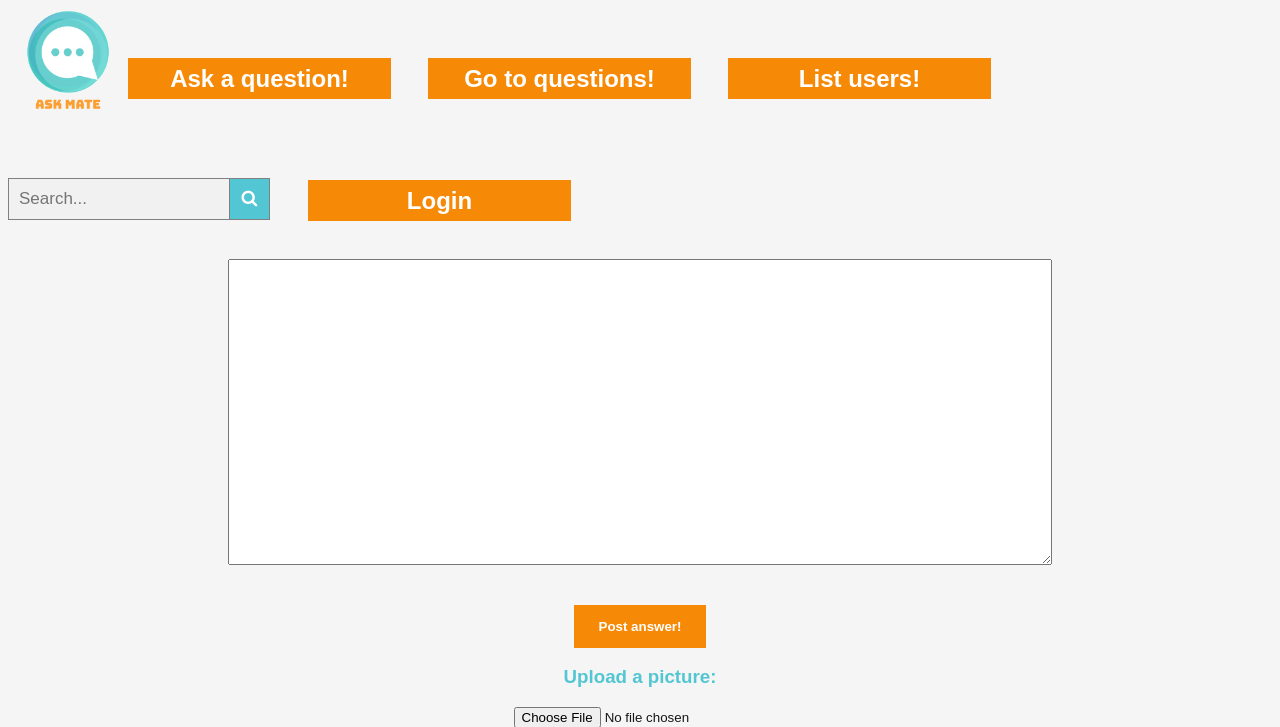
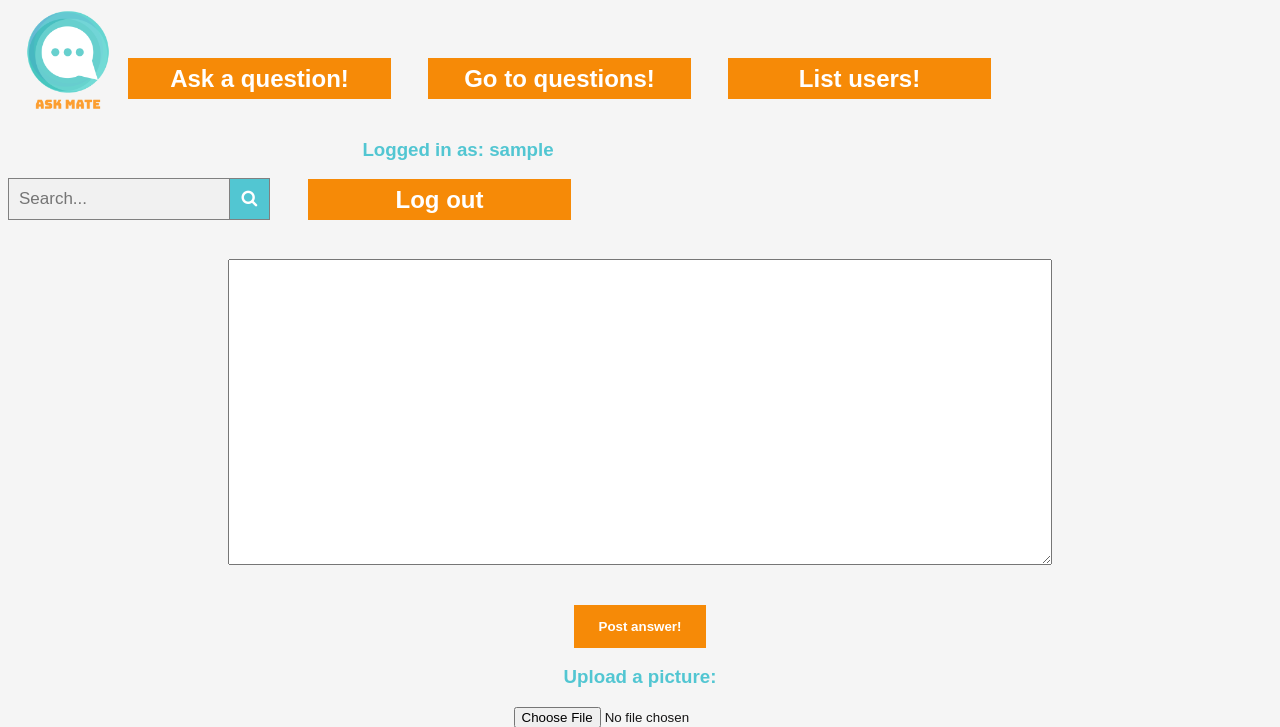
Before and after one commit to CodecoolGlobal/ask-mate-3-python-Gezow, a Flask app: page /question/1/new_answer in a window 1280 px wide. Shown: the top 727 px of the page. Run offline with Flask 2, Linux system fonts and the light colour scheme; the visitor is signed in with stand-in values (Sample User, id 1); some libraries are stand-ins or nearby versions.

Commit message:
3.4 under implementation alongside with refactor

```diff
--- a/server.py
+++ b/server.py
@@ -14,17 +14,22 @@ app.secret_key = b'secretkey'
 
 @app.route("/")
 def main():
+    logged_in = True if "username" in session else False
+    username = session["username"] if logged_in else None
     return render_template("searched_list.html",
                            questions=data_manager_question.get_ordered_questions("submission_time", 'DESC')[:5],
                            if_reversed='asc',
                            question_headers=[" ".join(header.capitalize() for header in header.split("_"))
                                              for header in data_manager_universal.QUESTION_HEADER],
-                           logged_in=True if "username" in session else False
+                           logged_in=logged_in,
+                           username=username
                            )
 
 
 @app.route("/list")
 def display_list():
+    logged_in = True if "username" in session else False
+    username = session["username"] if logged_in else None
     if request.args.get("order_by") and request.args.get("order_direction") == "desc":
         sorted_questions = data_manager_question.get_ordered_questions(request.args.get("order_by"), 'DESC')
         order = "asc"
@@ -38,66 +43,94 @@ def display_list():
                            questions=sorted_questions,
                            if_reversed=order,
                            question_headers=[" ".join(header.capitalize() for header in header.split("_"))
-                                             for header in data_manager_universal.QUESTION_HEADER]
+                                             for header in data_manager_universal.QUESTION_HEADER],
+                           logged_in=logged_in,
+                           username=username
                            )
 
 
 @app.route("/question/<question_id>")
 def display_question(question_id):
-    if request.args.get("voted") != "True":
-        data_manager_question.update_view_number(question_id)
-    target_question = data_manager_universal.find_target(question_id, 'id', 'question')[0]
-    target_answers = reversed(data_manager_answer.find_answers_to_question(question_id))
-    relevant_tags = data_manager_tag.find_relevant_tags(question_id)
-    return render_template("question.html",
-                           question=target_question,
-                           answers=target_answers,
-                           answer_headers=data_manager_universal.ANSWER_HEADER,
-                           question_id=question_id,
-                           IMAGE_DIR_PATH=data_manager_universal.QUESTION_IMG_DIR_PATH,
-                           question_comments=data_manager_universal.look_for_comments('comment', 'question_id',
-                                                                                      question_id),
-                           data_manager=data_manager_universal,
-                           tags=relevant_tags
-                           )
+    logged_in = True if "username" in session else False
+    username = session["username"] if logged_in else None
+    try:
+        if request.args.get("voted") != "True":
+            data_manager_question.update_view_number(question_id)
+        target_question = data_manager_universal.find_target(question_id, 'id', 'question')[0]
+        target_answers = reversed(data_manager_answer.find_answers_to_question(question_id))
+        relevant_tags = data_manager_tag.find_relevant_tags(question_id)
+        return render_template("question.html",
+                               question=target_question,
+                               answers=target_answers,
+                               answer_headers=data_manager_universal.ANSWER_HEADER,
+                               question_id=question_id,
+                               IMAGE_DIR_PATH=data_manager_universal.QUESTION_IMG_DIR_PATH,
+                               question_comments=data_manager_universal.look_for_comments('comment', 'question_id',
+                                                                                          question_id),
+                               data_manager=data_manager_universal,
+                               tags=relevant_tags,
+                               logged_in=logged_in,
+                               username=username
+                               )
+    except psycopg2.Error and KeyError and IndexError as error:
+        error_code = util.find_error_code(error, pgcode=psycopg2.Error.pgcode)
+        return render_template("error.html",
+                               error_code=error_code,
+                               logged_in=logged_in,
+                               username=username)
 
 
 @app.route("/add-question", methods=["GET", "POST"])
 def add_question():
-    if request.method == "POST":
-        submission_time = str(datetime.now()).split(".")[0]
-        title = request.form['title']
-        message = request.form['message'].replace("'", "`")
-        active_user_id = escape(session['user_id'])
-        data_manager_question.add_new_question(submission_time=submission_time,
-                                               view_number=0,
-                                               vote_number=0,
-                                               title=title,
-                                               message=message,
-                                               active_user_id=active_user_id
-                                               )
-        new_question = data_manager_question.find_question_id(submission_time, title)
-        util.handle_images({"request_files": request.files,
-                            "new_id": str(new_question["id"]),
-                            "directory": data_manager_universal.QUESTION_IMG_DIR_PATH,
-                            "else_filename": ""}, 'question')
-        return redirect("/question/" + str(new_question["id"]) + "?voted=True")
-    return render_template("add-question.html")
+    logged_in = True if "username" in session else False
+    if logged_in:
+        username = session["username"] if logged_in else None
+        if request.method == "POST":
+            submission_time = str(datetime.now()).split(".")[0]
+            title = request.form['title']
+            message = request.form['message'].replace("'", "`")
+            active_user_id = escape(session['user_id'])
+            data_manager_question.add_new_question(submission_time=submission_time,
+                                                   view_number=0,
+                                                   vote_number=0,
+                                                   title=title,
+                                                   message=message,
+                                                   active_user_id=active_user_id
+                                                   )
+            new_question = data_manager_question.find_question_id(submission_time, title)
+            util.handle_images({"request_files": request.files,
+                                "new_id": str(new_question["id"]),
+                                "directory": data_manager_universal.QUESTION_IMG_DIR_PATH,
+                                "else_filename": ""}, 'question')
+            return redirect("/question/" + str(new_question["id"]) + "?voted=True")
+        return render_template("add-question.html",
+                               logged_in=logged_in,
+                               username=username
+                               )
+    return redirect("login")
 
 
 @app.route("/question/<question_id>/edit_question", methods=["GET", "POST"])
 def edit_question(question_id):
-    target_question = data_manager_universal.find_target(question_id, 'id', 'question')[0]
-    if request.method == "POST":
-        util.handle_images({"request_files": request.files,
-                            "new_id": question_id,
-                            "directory": data_manager_universal.QUESTION_IMG_DIR_PATH,
-                            "else_filename": target_question['image']}, 'question')
-        title = request.form['title']
-        message = request.form['message'].replace("'", "`")
-        data_manager_question.edit_question(question_id, title, message)
-        return redirect("/question/" + str(target_question['id']) + "?voted=True")
-    return render_template("edit_question.html", question=target_question)
+    logged_in = True if "username" in session else False
+    if logged_in:
+        username = session["username"] if logged_in else None
+        target_question = data_manager_universal.find_target(question_id, 'id', 'question')[0]
+        if request.method == "POST":
+            util.handle_images({"request_files": request.files,
+                                "new_id": question_id,
+                                "directory": data_manager_universal.QUESTION_IMG_DIR_PATH,
+                                "else_filename": target_question['image']}, 'question')
+            title = request.form['title']
+            message = request.form['message'].replace("'", "`")
+            data_manager_question.edit_question(question_id, title, message)
+            return redirect("/question/" + str(target_question['id']) + "?voted=True")
+        return render_template("edit_question.html",
+                               question=target_question,
+                               logged_in=logged_in,
+                               username=username
+                               )
+    return redirect("login")
 
 
 @app.route("/question/<question_id>/vote_up")
@@ -128,23 +161,31 @@ def vote_down_answer(answer_id):
 
 @app.route("/question/<question_id>/new_answer", methods=["GET", "POST"])
 def add_answer(question_id):
-    if request.method == "POST":
-        submission_time = str(datetime.now()).split(".")[0]
-        message = request.form['message'].replace("'", "`")
-        active_user_id = escape(session['user_id'])
-        data_manager_answer.add_new_answer(submission_time=submission_time,
-                                           vote_number=0,
-                                           question_id=question_id,
-                                           message=message,
-                                           active_user_id=active_user_id,
-                                           )
-        new_answer = data_manager_answer.find_answer_id(submission_time, message)
-        util.handle_images({"request_files": request.files,
-                            "new_id": str(new_answer["id"]),
-                            "directory": data_manager_universal.ANSWER_IMG_DIR_PATH,
-                            "else_filename": ""}, 'answer')
-        return redirect("/question/" + question_id + "?voted=True")
-    return render_template("add-answer.html", question_id=question_id)
+    logged_in = True if "username" in session else False
+    if logged_in:
+        username = session["username"] if logged_in else None
+        if request.method == "POST":
+            submission_time = str(datetime.now()).split(".")[0]
+            message = request.form['message'].replace("'", "`")
+            active_user_id = escape(session['user_id'])
+            data_manager_answer.add_new_answer(submission_time=submission_time,
+                                               vote_number=0,
+                                               question_id=question_id,
+                                               message=message,
+                                               active_user_id=active_user_id,
+                                               )
+            new_answer = data_manager_answer.find_answer_id(submission_time, message)
+            util.handle_images({"request_files": request.files,
+                                "new_id": str(new_answer["id"]),
+                                "directory": data_manager_universal.ANSWER_IMG_DIR_PATH,
+                                "else_filename": ""}, 'answer')
+            return redirect("/question/" + question_id + "?voted=True")
+        return render_template("add-answer.html",
+                               question_id=question_id,
+                               logged_in=logged_in,
+                               username=username
+                               )
+    return redirect("login")
 
 
 @app.route('/question/<question_id>/delete_question')
@@ -172,36 +213,50 @@ def delete_answer(answer_id):
 
 @app.route('/question/<question_id>/new_comment', methods=['GET', 'POST'])
 def new_comment_to_question(question_id):
-    if request.method == 'POST':
-        active_user_id = escape(session['user_id'])
-        submission_time = str(datetime.now()).split(".")[0]
-        data_manager_comment.add_comment(question_id=question_id,
-                                         answer_id='null',
-                                         message=request.form['message'].replace("'", "`"),
-                                         submission_time=submission_time,
-                                         edited_count='null',
-                                         active_user_id=active_user_id)
-        return redirect("/question/" + question_id + "?voted=True")
-    return render_template('add-comment.html', question_id=question_id)
+    logged_in = True if "username" in session else False
+    if logged_in:
+        username = session["username"] if logged_in else None
+        if request.method == 'POST':
+            active_user_id = escape(session['user_id'])
+            submission_time = str(datetime.now()).split(".")[0]
+            data_manager_comment.add_comment(question_id=question_id,
+                                             answer_id='null',
+                                             message=request.form['message'].replace("'", "`"),
+                                             submission_time=submission_time,
+                                             edited_count='null',
+                                             active_user_id=active_user_id)
+            return redirect("/question/" + question_id + "?voted=True")
+        return render_template('add-comment.html',
+                               question_id=question_id,
+                               logged_in=logged_in,
+                               username=username
+                               )
+    return redirect("/login")
 
 
 @app.route("/answer/<answer_id>/new_comment", methods=["GET", "POST"])
 def add_comment_to_answer(answer_id):
-    q_id = data_manager_answer.find_question_id_from_answer_id(answer_id)['question_id']
-    if request.method == 'POST':
-        active_user_id = escape(session['user_id'])
-        submission_time = str(datetime.now()).split(".")[0]
-        data_manager_comment.add_comment(question_id='null',
-                                         answer_id=answer_id,
-                                         message=request.form["message"].replace("'", "`"),
-                                         submission_time=submission_time,
-                                         edited_count='null',
-                                         active_user_id=active_user_id)
-        return redirect("/question/" + str(q_id) + "?voted=True")
-    return render_template('add-comment-answer.html',
-                           answer_id=answer_id,
-                           question_id=q_id
-                           )
+    logged_in = True if "username" in session else False
+    if logged_in:
+        username = session["username"] if logged_in else None
+        q_id = data_manager_answer.find_question_id_from_answer_id(answer_id)['question_id']
+        if request.method == 'POST':
+            active_user_id = escape(session['user_id'])
+            submission_time = str(datetime.now()).split(".")[0]
+            data_manager_comment.add_comment(question_id='null',
+                                             answer_id=answer_id,
+                                             message=request.form["message"].replace("'", "`"),
+                                             submission_time=submission_time,
+                                             edited_count='null',
+                                             active_user_id=active_user_id)
+            return redirect("/question/" + str(q_id) + "?voted=True")
+        return render_template('add-comment-answer.html',
+                               answer_id=answer_id,
+                               question_id=q_id,
+                               logged_in=logged_in,
+                               username=username
+                               )
+    return redirect("login")
 
 
 @app.route("/search")
@@ -324,6 +379,8 @@ def profile_page(user_id):
 
 @app.route("/users")
 def users():
+    logged_in = True if "username" in session else False
+    username = session["username"] if logged_in else None
     if request.args.get("order_by") and request.args.get("order_direction") == "desc":
         sorted_users = data_manager_users.get_ordered_users(request.args.get("order_by"), 'DESC')
         order = "asc"
@@ -337,7 +394,10 @@ def users():
                            users=sorted_users,
                            if_reversed=order,
                            user_headers=[" ".join(header.capitalize() for header in header.split("_"))
-                                         for header in data_manager_universal.USER_HEADER])
+                                         for header in data_manager_universal.USER_HEADER],
+                           logged_in=logged_in,
+                           username=username
+                           )
 
 
 @app.route("/login", methods=["GET", "POST"])
--- a/templates/list.html
+++ b/templates/list.html
@@ -12,7 +12,11 @@
       <div class="header">
           <div id="header-container">
               <div id="hd-left"><a href="/"><img src="/static/images/logo_200x200.png" alt="logo" /></a></div>
-              <div id="hd-middle-l"><h2 class="header-button"><a href="/add-question" class="button">Ask a question!</a></h2></div>
+              {% if logged_in %}
+                <div id="hd-middle-l"><h2 class="header-button"><a href="/add-question" class="button">Ask a question!</a></h2></div>
+              {% else %}
+
+              {% endif %}
               <div id="hd-middle-r"><h2 class="header-button"><a class="button" href="/list">Go to questions!</a></h2></div>
               <div id="hd-right"><h2 class="header-button"><a class="button" href="/users">List users!</a></h2></div>
               <div id="hd-right">
@@ -22,8 +26,9 @@
                       <div id="search-button"><button type="submit" id="search_button"><i class="fa fa-search"></i></button></div>
                   </form>
               </div>
+              {% block login_button %}
               <div>
-                      {% if username %}
+                      {% if logged_in %}
                           <div id="hd-last-name">
                           <h3>Logged in as: {{ username }}</h3>
                           <h2 class="button"><a class="button" href="/logout">Log out</a></h2></div>
@@ -32,6 +37,7 @@
                       {% endif %}
 
               </div>
+              {% endblock %}
 
           </div>
       </div>
--- a/templates/login.html
+++ b/templates/login.html
@@ -9,9 +9,9 @@
     {% endif %}
     <form {% block action %}action="/login"{% endblock action %} method="post" enctype="multipart/form-data">
         <p><label for="email-input"><h3>E-mail:</h3></label></p>
-            <input id="email-input" name="email" minlength="6" size="30"{% block bodytitle %}{% endblock bodytitle %}>
+            <input class="registration" id="email-input" name="email" minlength="6" size="30"{% block bodytitle %}{% endblock bodytitle %}>
         <p><label for="password-input"><h3>Password:</h3></label></p>
-            <input id="password-input" name="password" minlength="3" size="30">
+            <input type="password" class="registration" id="password-input" name="password" minlength="3" size="30">
         <p><h3><button class="post-button" type="submit">{% block button %}<strong>Submit</strong>{% endblock button %}</button></h3></p>
         <h3><a class="post-button" href="/sign-up">Sign Up!</a></h3>
     </form>
```
Also changed, not shown: util.py (+8 -0 lines).
